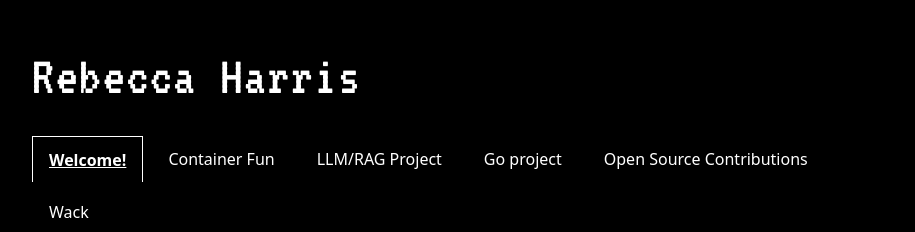
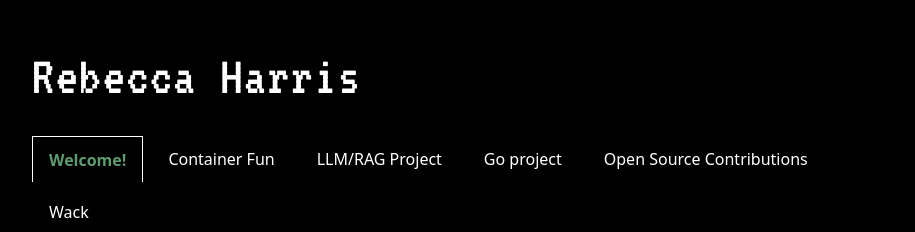
Before and after one commit to harrir11/Skills_Portfolio, a React (Vite) app: page / in a window 1280 px wide. In both pictures the pointer is over the tab "Welcome!". Shown: the top 232 px of the page, without its empty margins (182-1097 px from the left). Built offline with nearby package versions, Linux system fonts and the light colour scheme.

Commit message:
Update index.css

```diff
--- a/src/index.css
+++ b/src/index.css
@@ -48,7 +48,7 @@ h1 {
 }
 
 .tab:hover {
-  text-decoration: underline;
+  color: #5d9c6e;
 }
 
 .tab.active {
@@ -91,6 +91,10 @@ a {
   color: #fff;
 }
 
+a:hover {
+  color: #5d9c6e;
+}
+
 .links {
   list-style: none;
   padding: 0;
```
